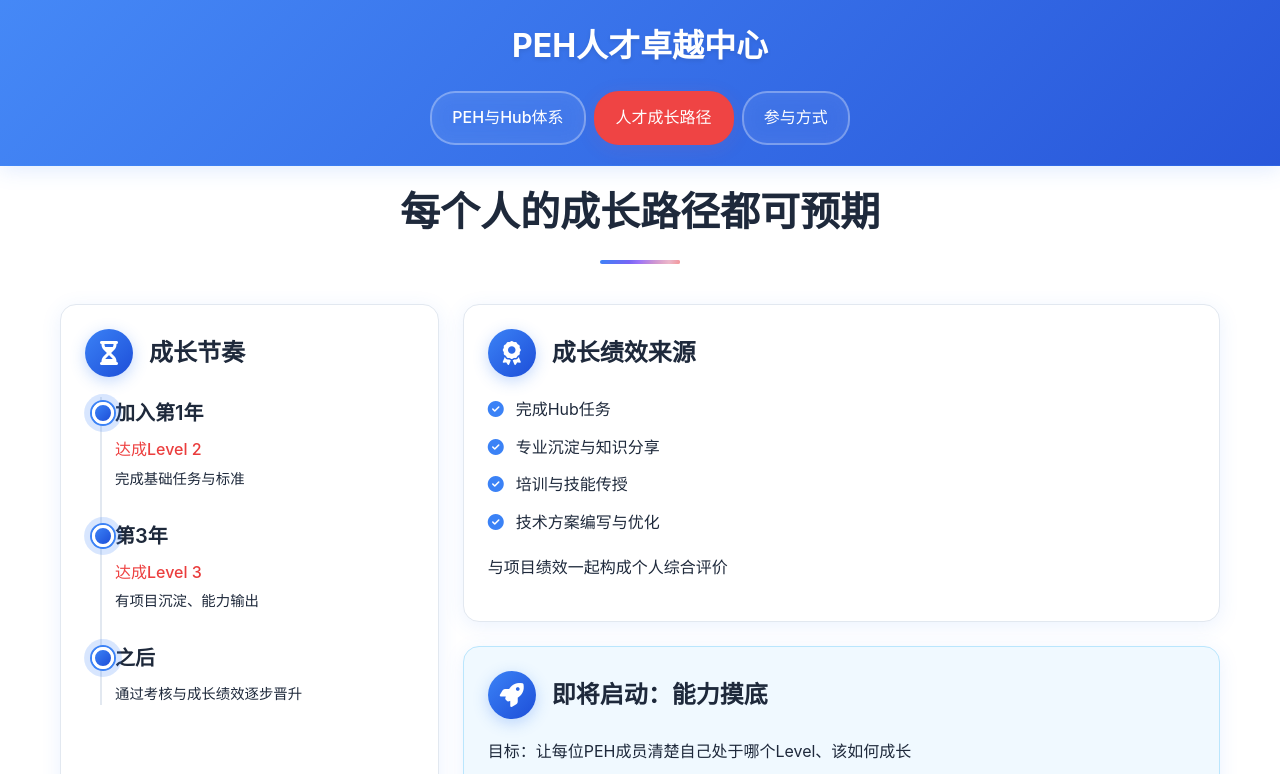
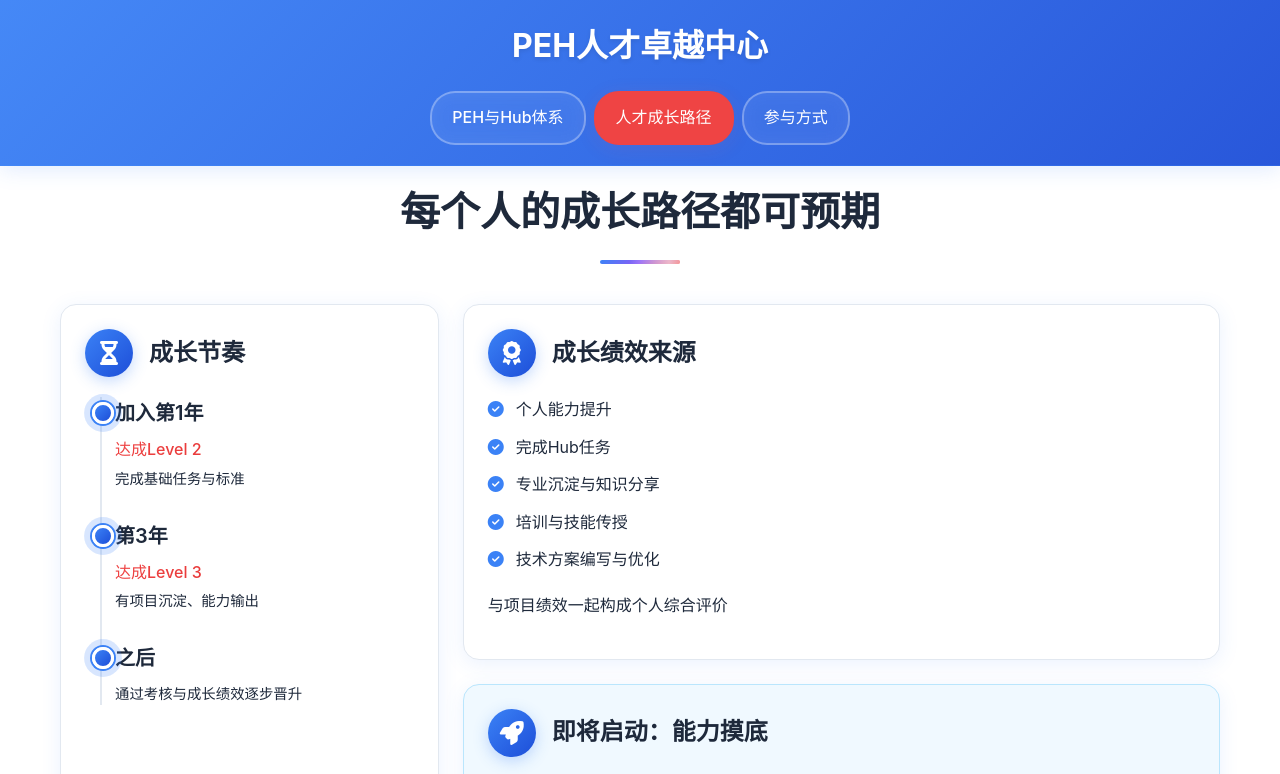
Before and after one commit to MarcoWu1234/PEHIntroduction, a website: page index.html in a window 1280 px wide. Both pictures are taken after a click on the link "人才成长路径". Shown: the top 774 px of the page. Drawn offline with Linux system fonts and the light colour scheme.

Commit message:
Update index.html

```diff
--- a/index.html
+++ b/index.html
@@ -961,7 +961,10 @@
                                 </div>
                                 <h3 class="card-title">成长绩效来源</h3>
                             </div>
-
+                            <div class="list-item">
+                                <i class="fas fa-check-circle list-icon"></i>
+                                <span>个人能力提升</span>
+                            </div>
                             <div class="list-item">
                                 <i class="fas fa-check-circle list-icon"></i>
                                 <span>完成Hub任务</span>
```
